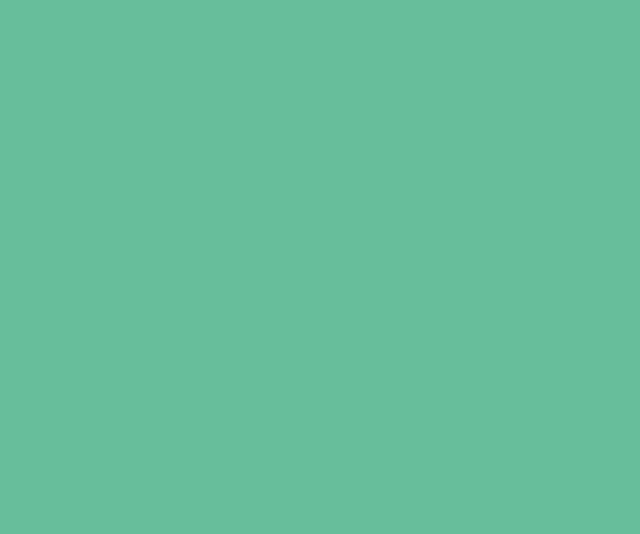
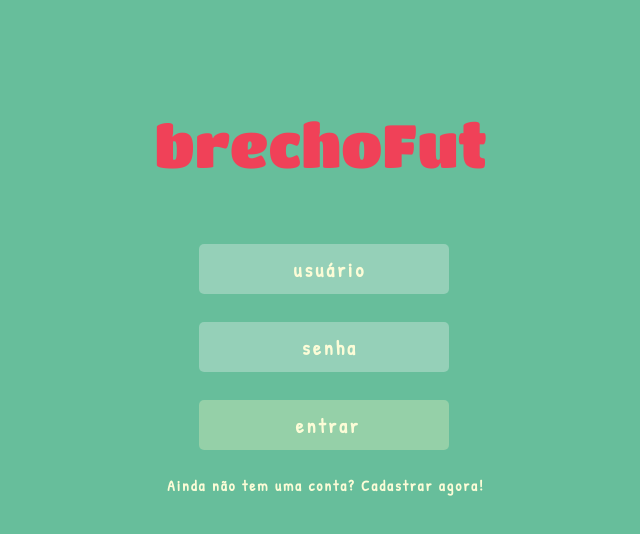
Before and after one commit to Vittorio-Fassano/projeto15-brechofut-front, a React (Create React App) app: page / in a window 1280 px wide. Before the commit this address had no page. Shown: the top 534 px of the page, without its empty margins (319-959 px from the left). Built offline with nearby package versions, Linux system fonts and the light colour scheme.

Commit message:
feat: style signin

```diff
--- a/public/index.html
+++ b/public/index.html
@@ -10,7 +10,7 @@
 
   <link rel="preconnect" href="https://fonts.googleapis.com">
   <link rel="preconnect" href="https://fonts.gstatic.com" crossorigin>
-  <link href="https://fonts.googleapis.com/css2?family=Titan+One&display=swap" rel="stylesheet">
+  <link href="https://fonts.googleapis.com/css2?family=Patrick+Hand&family=Titan+One&display=swap" rel="stylesheet">
 </head>
 
 <body>
--- a/src/components/App.js
+++ b/src/components/App.js
@@ -4,7 +4,8 @@ import { useState, userContext, useEffect} from 'react';
 import UserContext from '../contexts/UserContext';
 import GlobalStyle from '../style/GlobalStyle';
 import { Cadastro } from './auth/Cadastro';
-//import SignIn  from './ApplicationAccess/Sign-Up'; //register
+import { Entrar } from './auth/Entrar';
+
 
 
 function App() {
@@ -29,7 +30,7 @@ function App() {
                     <UserContext.Provider value={contextValue}>
                         <BrowserRouter>
                             <Routes>
-
+                                <Route path='/' element={<Entrar />}/>
                                 <Route path='/cadastro' element={<Cadastro />}/>
 
                             </Routes>
--- a/src/components/auth/Cadastro.js
+++ b/src/components/auth/Cadastro.js
@@ -80,6 +80,7 @@ const ContainerCadastro = styled.div`
         margin-left: 10px;
         text-decoration: none;
         text-decoration-color: #8C11BE;
+        letter-spacing: 2px;
     }
 `
 
@@ -105,7 +106,7 @@ const ContainerInputs = styled.div`
         color:#fcfcd7;
         font-family: 'Patrick Hand', cursive;
         font-weight: 700;
-
+        letter-spacing: 3px;
     }
 
     input::placeholder {
@@ -115,6 +116,7 @@ const ContainerInputs = styled.div`
         font-family: 'Patrick Hand', cursive;
         border: none;
         color:#fcfcd7;
+        letter-spacing: 3px;
     }
 
     button {
@@ -133,5 +135,6 @@ const ContainerInputs = styled.div`
         color:#fcfcd7;
         font-family: 'Patrick Hand', cursive;
         font-weight: 700;
+        letter-spacing: 3px;
     }
 `
--- a/src/components/auth/Entrar.js
+++ b/src/components/auth/Entrar.js
@@ -0,0 +1,130 @@
+import styled from "styled-components"
+import { Link } from 'react-router-dom';
+
+export function Entrar() {
+
+
+
+    //inputs
+    function inputs() {
+        //
+        return (
+                <form>
+                    <input
+                        type='text'
+                        placeholder='usuário'
+
+                    />
+                    <input
+                        type='text'
+                        placeholder='senha'
+
+                    />
+                    <button type='submit'>entrar</button>
+                </form>
+        )
+    };
+
+    //layout da tela cadastro
+    return (
+        <ContainerCadastro>
+            <h1>brechoFut</h1>
+            <ContainerInputs>
+                {inputs()}
+            </ContainerInputs>
+            <Link to="/cadastro"  style={{ textDecoration: 'none'}}>
+                <p>Ainda não tem uma conta? Cadastrar agora!</p>
+            </Link>
+        </ContainerCadastro>
+    )
+}
+
+
+
+//styled components
+const ContainerCadastro = styled.div`
+
+    width: 375px;
+    margin: auto auto;
+    display:flex;
+    justify-content: center;
+    flex-direction: column;
+    align-items: center;
+
+    h1 {
+        color: #f04158;
+        font-family: 'Titan One', cursive;
+        font-size:60px;
+        margin-top:120px;
+        margin-bottom:24px;
+        text-align:center;
+        line-height: 50px;
+    }
+
+    p {
+        font-size:15px;
+        font-weight:700;
+        color: #fcfcd7;
+        display:flex;
+        justify-content:center;
+        margin-left: 10px;
+        text-decoration: none;
+        text-decoration-color: #8C11BE;
+        letter-spacing: 2px;
+    }
+`
+
+
+//layout inputs
+const ContainerInputs = styled.div`
+    align-items: center;
+    margin-top: 50px;
+
+ input{
+        width:250px;
+        height:50px;
+        border: 1px solid #D5D5D5;
+        border-radius: 5px;
+        margin-bottom:28px;
+        margin-left:65px;
+        padding-left:15px;
+        font-size: 20px;
+        border: none;
+        text-align:center;
+        align-items: center;
+        background-color: #95d0b8;
+        color:#fcfcd7;
+        font-family: 'Patrick Hand', cursive;
+        font-weight: 700;
+        letter-spacing: 3px;
+    }
+
+    input::placeholder {
+        font-weight: 700;
+        font-size: 20px;
+        color: #000000;
+        font-family: 'Patrick Hand', cursive;
+        border: none;
+        color:#fcfcd7;
+        letter-spacing: 3px;
+    }
+
+    button {
+        width:250px;
+        height:50px;
+        border: 1px solid #D5D5D5;
+        border-radius: 5px;
+        margin-bottom:28px;
+        margin-left:65px;
+        padding-left:15px;
+        font-size: 20px;
+        border: none;
+        text-align:center;
+        align-items: center;
+        background-color: #95d0a8;
+        color:#fcfcd7;
+        font-family: 'Patrick Hand', cursive;
+        font-weight: 700;
+        letter-spacing: 3px;
+    }
+`
```
Also changed, not shown: observacoes.js (added, +11 -0 lines).
